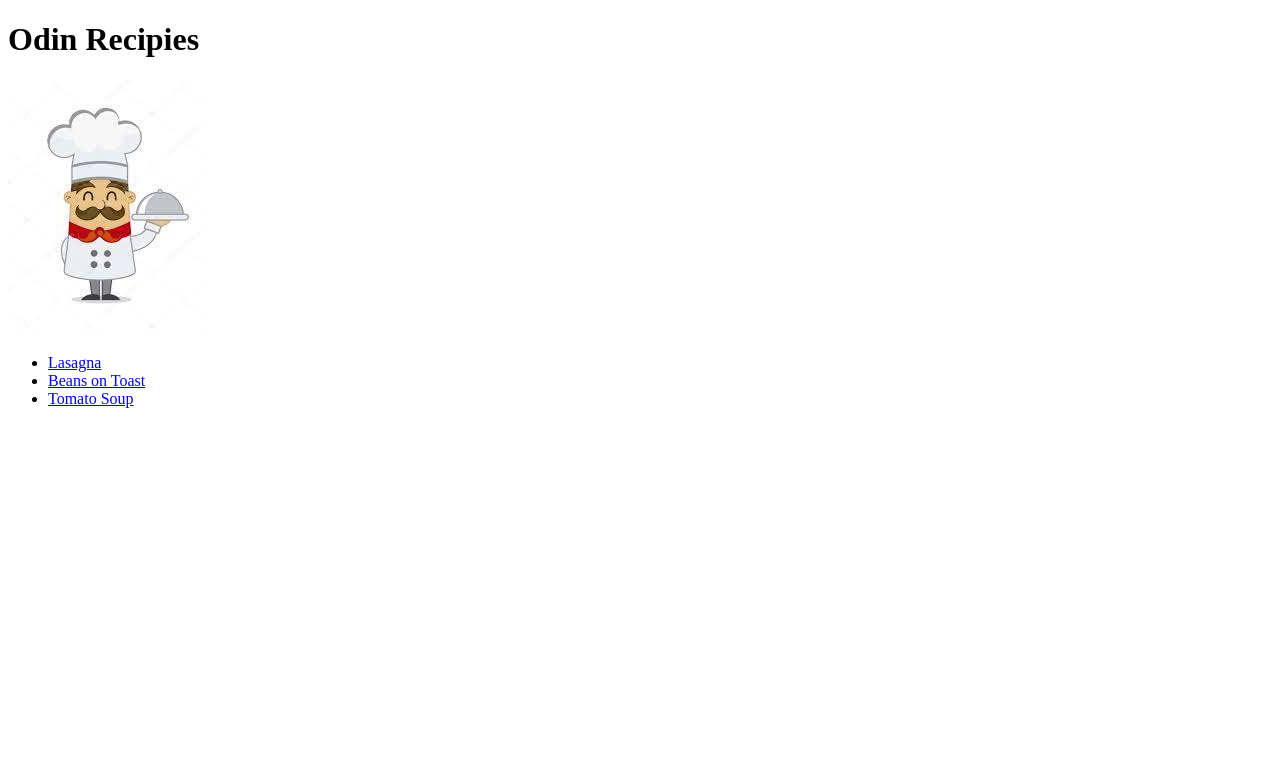
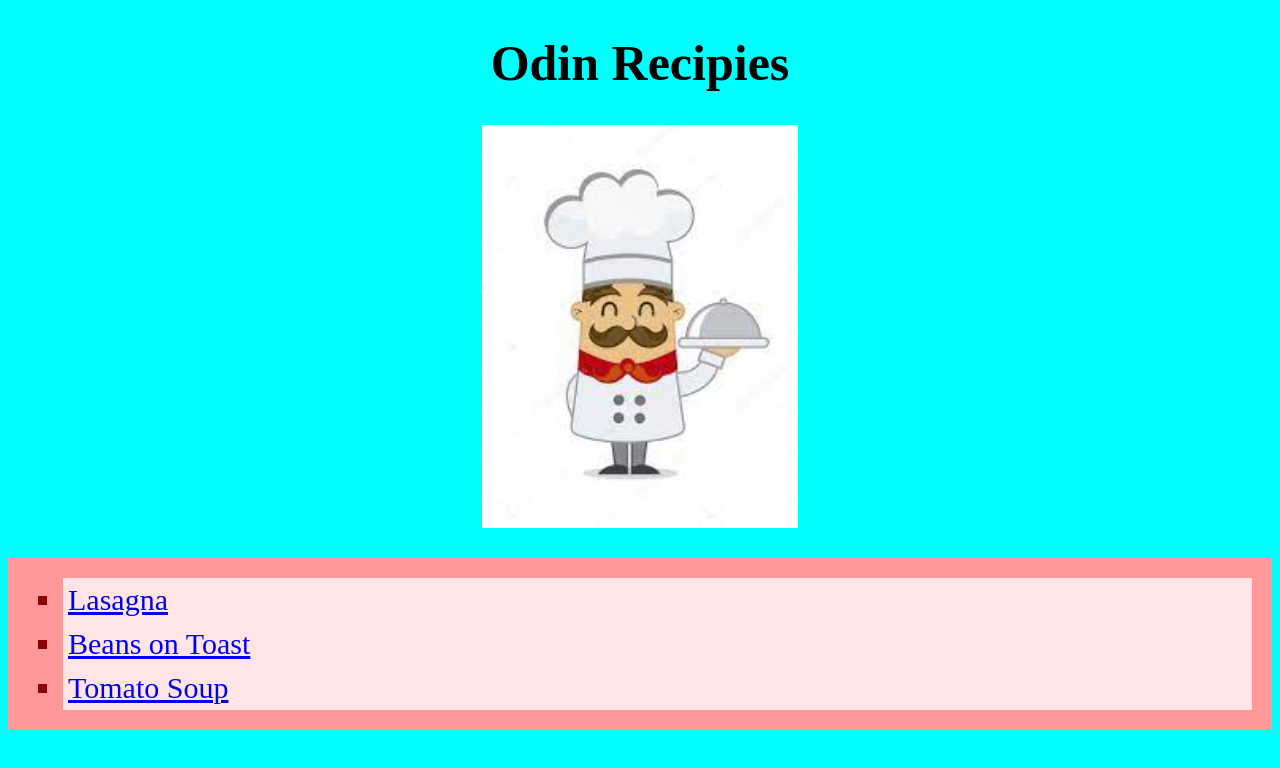
Before and after one commit to mark2661/odin-recipes, a plain HTML site: page index.html in a window 1280 px wide. Drawn offline with Linux system fonts and the light colour scheme.

Commit message:
Add css sheetsto index.html and beans-on-toast.html

```diff
--- /dev/null
+++ b/css/recipe-style.css
@@ -0,0 +1,27 @@
+body {
+    background-color: orange;
+}
+
+h1 {
+    text-align: center;
+    font-size: 50px;
+    font-weight: 700;
+}
+
+img {
+    display: block;
+    margin-left: auto;
+    margin-right: auto;
+    width: 25%;
+    height: auto;
+}
+
+.description  {
+    text-align: center;
+    margin-left: auto;
+    margin-right: auto;
+}
+
+.description p {
+    font-size: 20px;
+}
--- /dev/null
+++ b/css/style.css
@@ -0,0 +1,31 @@
+body {
+    background-color: aqua;
+}
+
+#main-picture {
+    display: block;
+    margin-left: auto;
+    margin-right: auto;
+    width: 25%;
+    height: auto;
+}
+
+#page-title {
+    text-align: center;
+    font-size: 50px;
+    font-weight: 700;
+}
+
+ul {
+    list-style-type: square;
+    font-size: 30px;
+    background: #ff9999;
+    padding: 20px;
+}
+
+ul li {
+    background: #ffe5e5;
+    color: darkred;
+    padding: 5px;
+    margin-left: 35px;
+}
--- a/index.html
+++ b/index.html
@@ -3,14 +3,18 @@
     <head>
         <meta charset="UTF-8">
         <title>Recipes</title>
+        <link rel="stylesheet" href="./css/style.css">
     </head>
     <body>
-        <h1>Odin Recipies</h1>
-        <img src="./images/cartoon-chef.png" alt="Cartoon chef">
-        <ul>
-            <li><a href="./recipes/lasagna.html">Lasagna</a></li>
-            <li><a href="./recipes/beans-on-toast.html">Beans on Toast</a></li>
-            <li><a href="./recipes/tomato-soup.html">Tomato Soup</a></li>
-        </ul>
+        <div>
+            <h1 id="page-title">Odin Recipies</h1>
+            <img src="./images/cartoon-chef.png" id="main-picture" alt="Cartoon chef">
+            <ul>
+                <li><a href="./recipes/lasagna.html">Lasagna</a></li>
+                <li><a href="./recipes/beans-on-toast.html">Beans on Toast</a></li>
+                <li><a href="./recipes/tomato-soup.html">Tomato Soup</a></li>
+            </ul>
+        </div>
+
     </body>
 </html>
```
